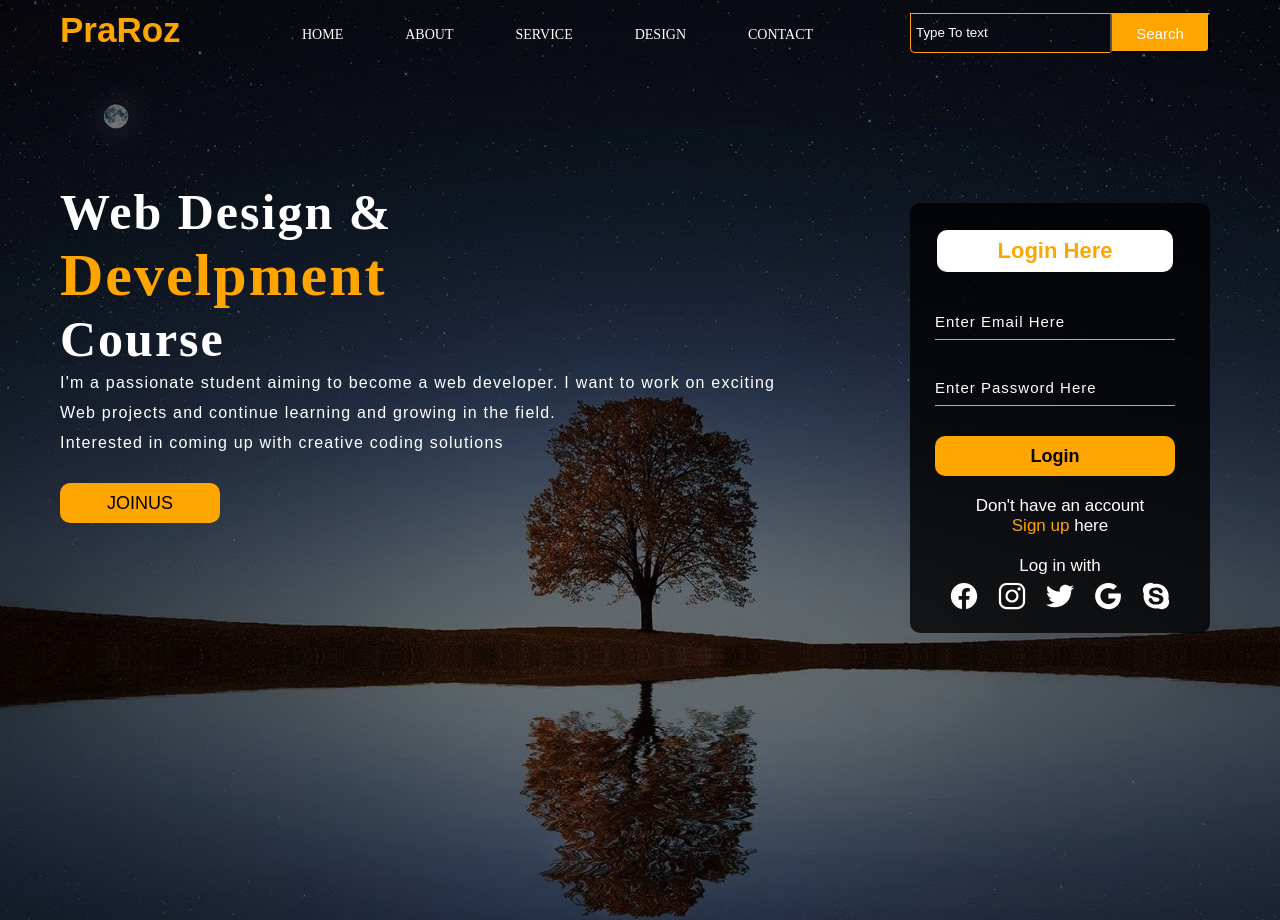
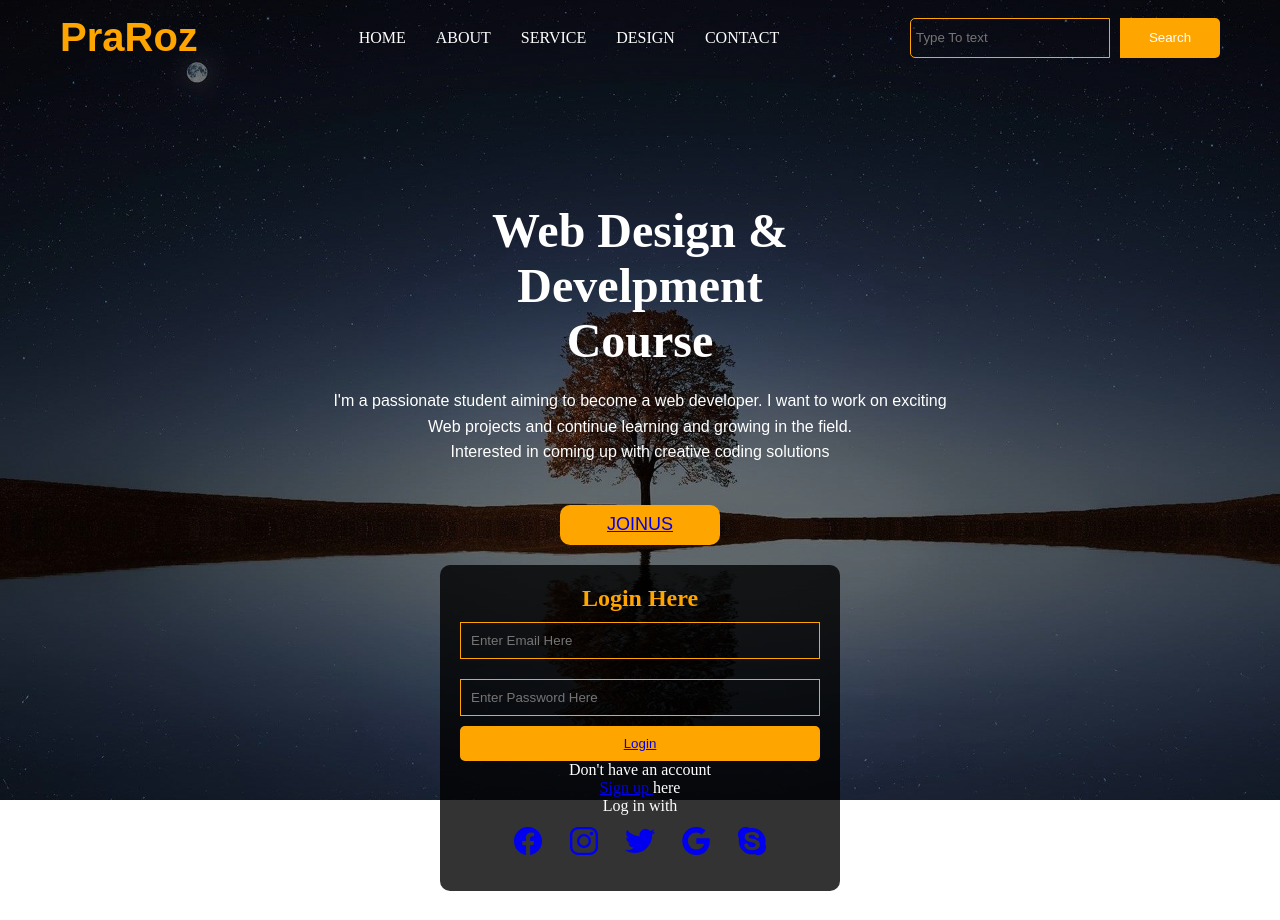
Before and after one commit to Imkaushal87/frontend, a plain HTML site: page index.html in a window 1280 px wide. Shown: the top 920 px of the page. After the commit the page ends 891 px from the top, so only its background shows below. Drawn offline with nearby package versions, Linux system fonts and the light colour scheme.

Commit message:
Update style.css

```diff
--- a/style.css
+++ b/style.css
@@ -1,233 +1,192 @@
 * {
     margin: 0;
     padding: 0;
+    box-sizing: border-box;
 }
+
 .main {
     width: 100%;
     background: linear-gradient(to top, rgba(0, 0, 0, 0.5)50%, rgba(0, 0, 0, 0.5)50%), url(1.jpg);
     background-position: center;
     background-size: cover;
-    height: 126vh;
+    height: 100vh;
 }
-.navbar{
-    width: 1200px;
+
+.navbar {
+    width: 100%;
+    max-width: 1200px;
     height: 75px;
     margin: auto;
+    display: flex;
+    justify-content: space-between;
+    align-items: center;
+    padding: 0 20px;
 }
-.icon{
-    width: 200px;
-    float: left;
-    height: 70px;
+
+.logo {
+    color: orange;
+    font-size: 2.5em;
+    font-family: Arial;
 }
-.logo{
-    color: orange;
-    font-size: 35px;
-    font-family: Arial;
-    padding-left: 20px;
-    float: left;
-    padding-top: 10px;
-}
-.menu{
-    width: 400px;
-    float: left;
-    height: 70px;
-}
-ul{
-    float: left;
+
+.menu ul {
     display: flex;
-    justify-content: center;
+    justify-content: space-around;
     align-items: center;
 }
-ul li{
+
+ul li {
     list-style: none;
-    margin-left: 62px;
-    margin-top: 27px;
-    font-size: 14px;
+    margin-left: 30px;
 }
-ul li a{
+
+ul li a {
     text-decoration: none;
     color: white;
 }
-ul li a:hover{
+
+ul li a:hover {
     color: orange;
 }
-.search{
-    width: 330px;
-    float: left;
-    margin-left: 270px;
 
+.search {
+    display: flex;
+    align-items: center;
 }
-.srch{
-    font-family: 'Times New Roman';
+
+.srch {
     width: 200px;
     height: 40px;
     background-color: transparent;
     border: 1px solid orange;
-    margin-top: 13px;
+    margin-right: 10px;
+    padding: 5px;
     color: white;
-    border-right: none;
-    font: 16px;
-    float: left;
-    padding: 5px;
-    border-bottom-left-radius: 5px;
-    border-top-left-radius: 5x;
+    border-radius: 5px 0 0 5px;
 }
-.btn{
+
+.btn {
     width: 100px;
     height: 40px;
     background: orange;
-    border-top: 2px solid orange;
-    margin-top: 13px;
+    border: none;
     color: white;
-    font-size: 15px;
-    border-bottom-right-radius: 5px;
-    border-bottom-right-radius: 5px;
+    border-radius: 0 5px 5px 0;
 }
-.btn :focus{
-    outline: none;
 
+.content {
+    text-align: center;
+    color: white;
+    margin-top: 10%;
+    padding: 0 20px;
 }
-.srch focus{
-    outline: none;
+
+.content h1 {
+    font-size: 3em;
 }
-.content{
-    width: 1200px;
-    height: auto;
-    margin: auto;
-    color: white;
-    position: relative;
 
+.content .par {
+    font-family: Arial;
+    line-height: 1.6;
+    margin: 20px 0;
 }
-.content .par{
-    padding-left: 20px;
-    padding-bottom: 25px;
-    font-family: Arial;
-    letter-spacing: 1.2px;
-    line-height: 30px;
-}
-.content h1{
-    font-family: 'Times New Roman' ;
-    font-size: 50px;
-    padding-left: 20px;
-    margin-top: 9%;
-    letter-spacing: 2px;
-}
-.content .cn{
+
+.cn {
     width: 160px;
     height: 40px;
     background: orange;
     border: none;
-    margin-bottom: 10px;
-    margin-left: 20px;
+    margin-top: 20px;
     font-size: 18px;
     border-radius: 10px;
     cursor: pointer;
 }
-.content .cn a{
-    text-decoration: none;
-    color: black;
-    transition: .3s ease;
-}
-.cn:hover{
+
+.cn:hover {
     background-color: white;
 }
-.content span{
-    color: orange;
-    font-size: 60px;
-}
-.form{
-    width: 250px;
-    height: 380px;
-    background: linear-gradient(to top,rgb(0,0,0,0.8)50%,rgb(0,0,0,0.8)50%);
-    position: absolute;
-    top: 20px;
-    left: 870px;
+
+.form {
+    width: 100%;
+    max-width: 400px;
+    background: rgba(0, 0, 0, 0.8);
+    margin: 20px auto;
+    padding: 20px;
     border-radius: 10px;
-    padding: 25px;
-}
-.form h2{
-    width: 220px;
-    font-family: sans-serif;
     text-align: center;
-    color: orange;
-    font-size: 22px;
-    background-color: white;
-    border-radius: 10px;
-    margin: 2px;
-    padding: 8px;
-
 }
 
-.form input{
-    width: 240px;
-    height: 35px;
+.form h2 {
+    font-size: 1.5em;
+    color: orange;
+}
+
+.form input {
+    width: 100%;
+    padding: 10px;
+    margin: 10px 0;
     background: transparent;
-    border-bottom: 1px solid orange;
-    border-top: none;
-    border-left: none;
-    border-right: none;
+    border: 1px solid orange;
     color: white;
-    font-size: 15px;
-    letter-spacing: 1px;
-    margin-top: 30px;
-    font-family: sans-serif;
 }
-.form input:focus{
-    outline: none;
-}
-::placeholder{
-    color: white;
-    font-family: Arial;
-}
-.btnn{
-    width: 240px;
-    height: 40px;
+
+.btnn {
+    width: 100%;
+    padding: 10px;
     background: orange;
     border: none;
-    margin-top: 30px;
-    font-size: 18px;
-    border-radius: 10px;
+    color: white;
+    border-radius: 5px;
     cursor: pointer;
-    color: white;
-    transition: 0.4s ease;
 }
-.btnn:hover{
+
+.btnn:hover {
     background: white;
     color: orange;
+}
 
+.icons ion-icon {
+    font-size: 2em;
+    margin: 10px;
 }
-.btnn a{
-    text-decoration: none;
-    color: black;
-    font-weight: bold;
+
+/* Responsive Media Queries */
+@media (max-width: 768px) {
+    .navbar {
+        flex-direction: column;
+        align-items: flex-start;
+    }
+    .menu ul {
+        flex-direction: column;
+        width: 100%;
+    }
+    .menu ul li {
+        margin: 10px 0;
+    }
+    .content h1 {
+        font-size: 2.5em;
+    }
+    .form {
+        width: 90%;
+        margin: 0 auto;
+    }
 }
-.form .link{
-    font-family: Arial, Helvetica, sans-serif;
-    font-size: 17px;
-    padding-top: 20px;
-    text-align: center;
+
+@media (max-width: 480px) {
+    .content h1 {
+        font-size: 2em;
+    }
+    .navbar {
+        padding: 0 10px;
+    }
+    .srch, .btn {
+        width: 100%;
+        margin-top: 10px;
+    }
+    .form {
+        padding: 15px;
+    }
+    .form input {
+        font-size: 1em;
+    }
 }
-.form .link a{
-    text-decoration: none;
-    color: orange;
-}
-.liw{
-    font-family: Arial, Helvetica, sans-serif;
-    font-size: 17px;
-    padding-top: 20px;
-    text-align: center;
-}
-.icons{
-    text-decoration: none;
-    color: white;
-}
-.icons ion-icon{
-    color: white;
-    font-size: 30px;
-    padding-left:14px ;
-    padding-top: 5px;
-    transition: .3s ease;
-}
-.icons ion-icon:hover{
-     color: orange;
-}
```
